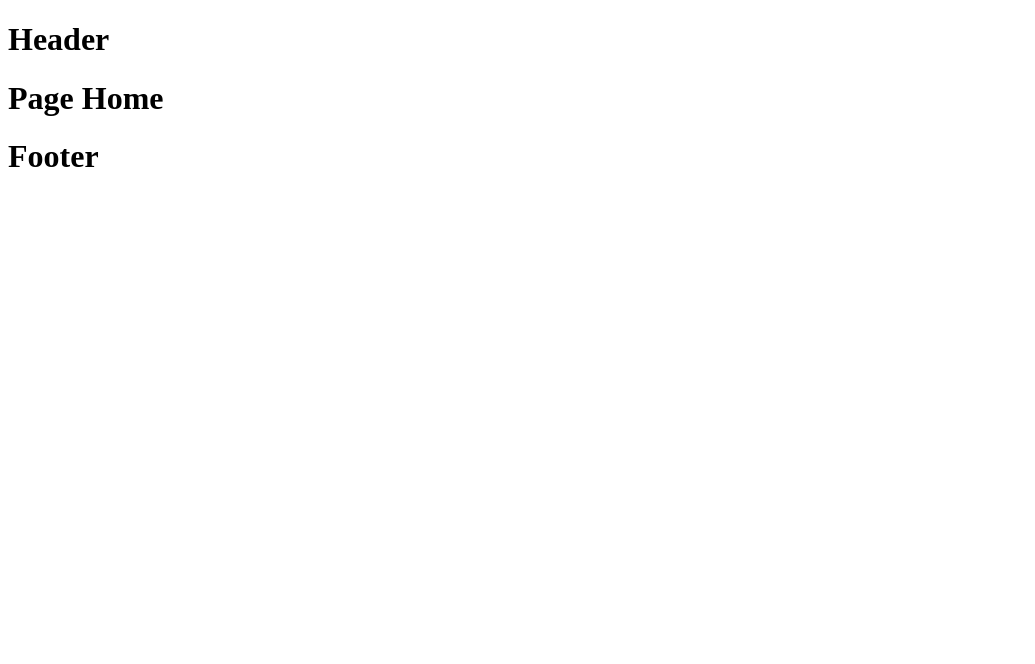
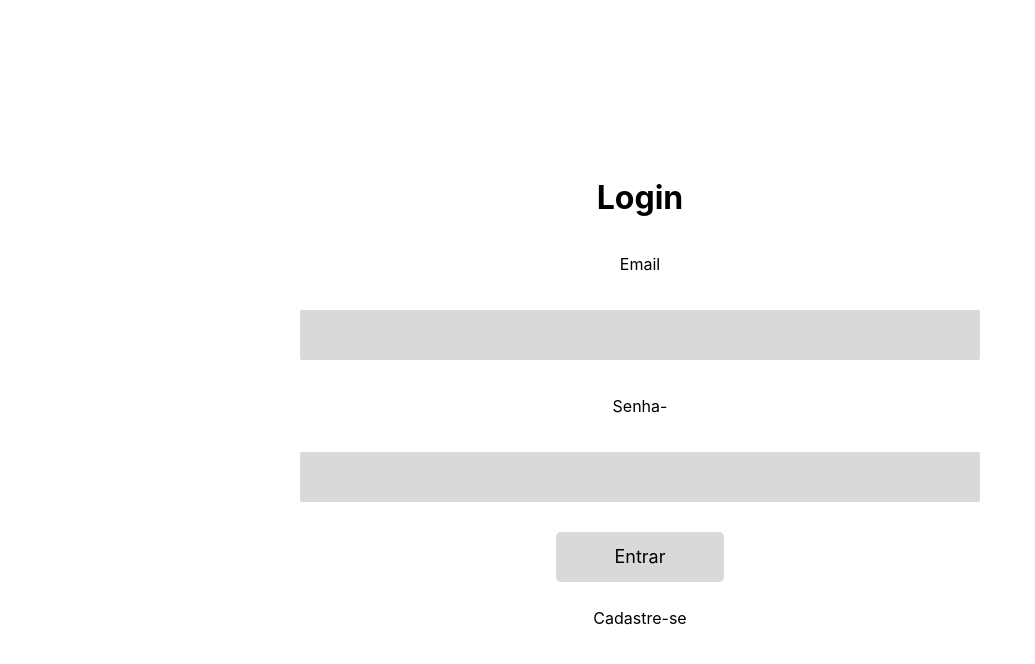
Before and after one commit to GustavoVieiraDeAraujo/MP-Front-End, a React (Vite) app: page / in a window 1280 px wide. Shown: the top 664 px of the page, without its empty margins (0-1035 px from the left). Built offline with nearby package versions, Linux system fonts and the light colour scheme.

Commit message:
:construction: Configurando Ambiente

```diff
--- /dev/null
+++ b/global.css
@@ -0,0 +1,16 @@
+::-webkit-scrollbar {
+    display: none;
+  }
+  body{
+    display: flex;
+    align-items: center;
+    justify-content: center;
+    font-family: 'Inter', sans-serif;
+    margin:0;
+    padding:0;
+  }
+:root{
+    /* colors */
+    --clr-primary: #000000;
+    --clr-secondary: #D9D9D9;
+  }
--- a/index.html
+++ b/index.html
@@ -4,6 +4,7 @@
     <meta charset="UTF-8" />
     <!-- <link rel="icon" type="#" href="#" /> -->
     <meta name="viewport" content="width=device-width, initial-scale=1.0" />
+    <link rel="stylesheet" href="global.css">
     <title>Front-End</title>
   </head>
   <body>
--- /dev/null
+++ b/src/app.jsx
@@ -0,0 +1,13 @@
+import React from "react";
+import { BrowserRouter, Routes, Route} from "react-router-dom";
+import { Login } from "./pages/Login";
+
+export function App() {
+  return (
+    <BrowserRouter>
+        <Routes>
+            <Route path="/" element={<Login/>}/>
+        </Routes>
+    </BrowserRouter>
+  )
+}
--- /dev/null
+++ b/src/components/Button/index.jsx
@@ -0,0 +1,21 @@
+import { Container } from "./styles"
+import { Link } from "react-router-dom";
+
+const Button = ({url, children, ...props}) => {
+    return(
+        <>
+        { !!url ?
+        <Link to={url}>
+        <Container {...props}>
+            {children}
+        </Container>
+        </Link>
+        :
+        <Container {...props}>
+            {children}
+        </Container>}
+        </>
+    )
+}
+
+export default Button
--- /dev/null
+++ b/src/components/Button/styles.jsx
@@ -0,0 +1,19 @@
+
+import styled from "styled-components";
+
+export const Container = styled.div`
+    height:10px;
+    padding:20px;
+    width:10vw;
+    font-family: inherit;
+    font-size:18px;
+    border-radius:5px;
+    border:none;
+    display:flex;
+    justify-content:center;
+    align-items:center;
+    margin:10px;
+    color: var(--clr-primary);
+    background-color: var(--clr-secondary);
+    cursor: pointer;
+`
--- /dev/null
+++ b/src/components/Input/index.jsx
@@ -0,0 +1,11 @@
+import { Container } from "./styles"
+
+const Input = ({onChangeFunction, placeholder, ...props}) => {
+    return (
+        <Container>
+            <input onChange= {e => onChangeFunction(e.target.value)} placeholder={placeholder} {...props}/>
+        </Container>
+    )
+}
+
+export default Input;
--- /dev/null
+++ b/src/components/Input/styles.jsx
@@ -0,0 +1,16 @@
+import styled from "styled-components";
+
+export const Container = styled.div`
+margin:20px;
+input{
+    height:10px;
+    padding:20px;
+    width:50vw;
+    font-family: inherit;
+    font-size:20px;
+    border-radius:2px;
+    border:none;
+    color: var(--clr-primary);
+    background-color: var(--clr-secondary);
+}
+`
--- a/src/main.jsx
+++ b/src/main.jsx
@@ -1,9 +1,9 @@
 import React from 'react';
 import ReactDOM from 'react-dom/client';
-import { Home } from './pages/Home';
+import { App } from './app';
 
 ReactDOM.createRoot(document.getElementById('root')).render(
   <React.StrictMode>
-    <Home />
-  </React.StrictMode>,
+    <App/>
+  </React.StrictMode>
 )
--- a/src/pages/Login/index.jsx
+++ b/src/pages/Login/index.jsx
@@ -1,9 +1,18 @@
 import React from "react";
-import { Header } from "../../components/Header";
-import { Footer } from "../../components/Footer";
+import Button from "../../components/Button";
+import Input from "../../components/Input";
+import { Container} from "./styles";
 
 export function Login() {
     return (
-        <><Header /><h1>Page Login </h1><Footer /></>
+        <Container>
+            <h1>Login</h1>
+            <p>Email</p>
+            <Input/>
+            <p>Senha-</p>
+            <Input/>
+            <Button> Entrar</Button>
+            <p>Cadastre-se</p>
+        </Container>
     )
 }
--- /dev/null
+++ b/src/pages/Login/styles.jsx
@@ -0,0 +1,11 @@
+import styled from "styled-components";
+
+
+export const Container = styled.div`
+    display:flex;
+    justify-content:center;
+    align-items:center;
+    flex-direction:column;
+    height:100vh;
+    color:black;
+`
--- /dev/null
+++ b/src/services/api.js
@@ -0,0 +1,5 @@
+import axios from "axios";
+
+export const api = axios.create({
+    baseURL: 'http://localhost:3333/api/v1'
+});
```
